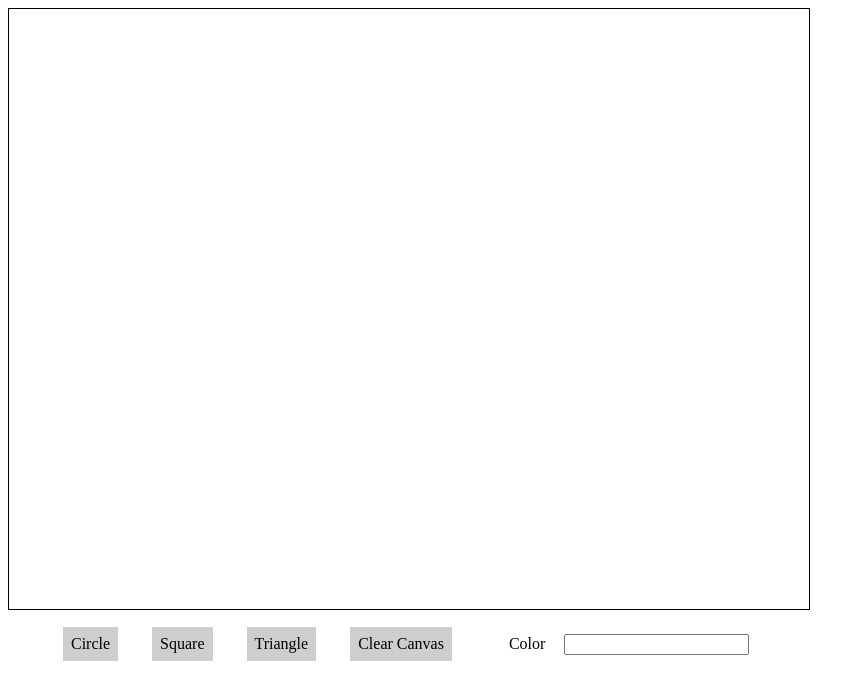
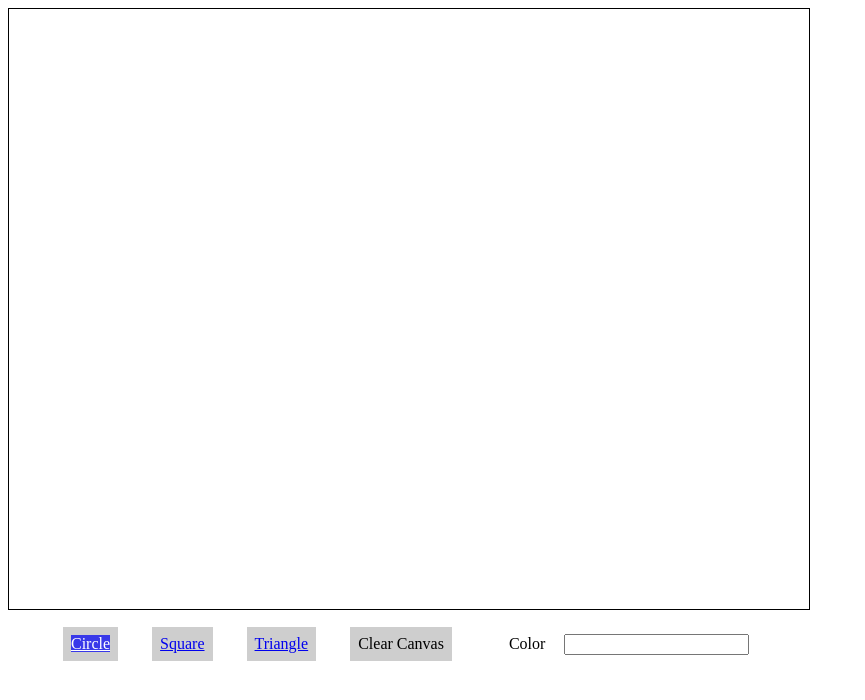
Before and after one commit to heyJoshLee/canvas-stamper, a plain HTML site: page index.html in a window 1280 px wide. Shown: the whole page, without its empty margins (0-865 px from the left). Drawn offline with nearby package versions, Linux system fonts and the light colour scheme.

Commit message:
Added auto select drawing method when page loads

```diff
--- a/index.html
+++ b/index.html
@@ -9,9 +9,9 @@
   <canvas width="800px" height="600px"></canvas>
 
   <ul>
-    <li>Circle</li>
-    <li>Square</li>
-    <li>Triangle</li>
+    <li><a class="drawing_method" data-method="circle" href="#">Circle</a></li>
+    <li><a class="drawing_method" data-method="square" href="#">Square</a></li>
+    <li><a class="drawing_method" data-method="triangle" href="#">Triangle</a></li>
     <li>Clear Canvas</li>
     <li>
       <form action="" method="post">
--- a/script.js
+++ b/script.js
@@ -1,3 +1,25 @@
 $(function(){
+  var canvas = $("canvas")[0],
+      ctx = canvas.getContext("2d"),
+      method;
 
+  var drawing_methods = {
+    square: function() {
+      var side = 30;
+      ctx.fillRect(0, 0, side, side);
+    }
+  };
+
+  $(".drawing_method").on("click", function(e){
+    e.preventDefault();
+    var $e = $(this)
+        class_name = "active";
+    $e.closest("ul").find("." + class_name).removeClass(class_name);
+    $e.addClass(class_name);
+    method = $e.attr("data-method");
+  }).eq(0).click();
+
+  $("canvas").on("click", function() {
+    drawing_methods[method]();
+  });
 });
--- a/style.css
+++ b/style.css
@@ -26,3 +26,8 @@ ul > li:last-child {
 ul > li:hover {
   cursor: pointer;
 }
+
+.active {
+  background: rgba(20, 20, 240, .8);
+  color: white;
+}
```
